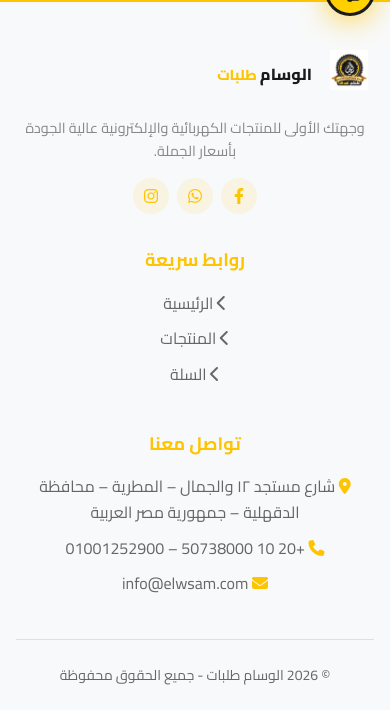
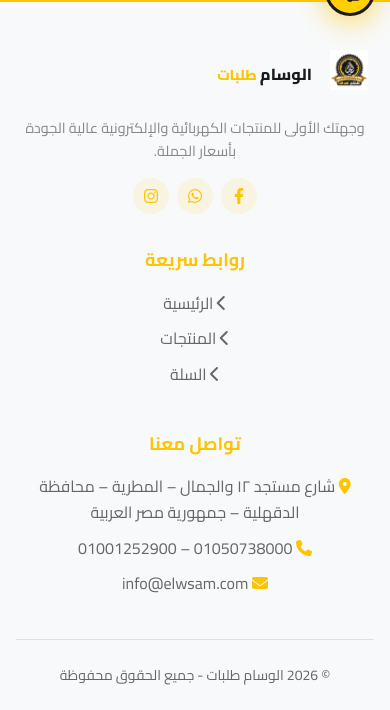
Before and after one commit to ahmedalghary1/alwesam-talabat, a Django app: page /orders/ in a window 390 px wide. Shown: the part 813-1523 px from the top of the page. Run offline with Django 5.2, Linux system fonts and the light colour scheme; the visitor is signed in with stand-in values (Sample User, id 1); data comes from the database, SQL or seed files in the repository; data that the repository does not hold is empty; parts of the project's set-up code (start-up, migrations or seed data) failed here and were passed over; some libraries are stand-ins or nearby versions.

Commit message:
fix: Update phone number format and ensure WhatsApp link is correct in footer

```diff
--- a/templates/base.html
+++ b/templates/base.html
@@ -426,7 +426,7 @@
                     <ul class="footer-links">
                         <li><i class="fas fa-map-marker-alt" style="color: var(--brand-yellow);"></i> شارع مستجد ١٢
                             والجمال – المطرية – محافظة الدقهلية – جمهورية مصر العربية </li>
-                        <li><i class="fas fa-phone" style="color: var(--brand-yellow);"></i> +20 10 50738000 – 01001252900
+                        <li><i class="fas fa-phone" style="color: var(--brand-yellow);"></i> 01050738000 – 01001252900
                         </li>
                         <li><i class="fas fa-envelope" style="color: var(--brand-yellow);"></i> info@elwsam.com</li>
                     </ul>
```
